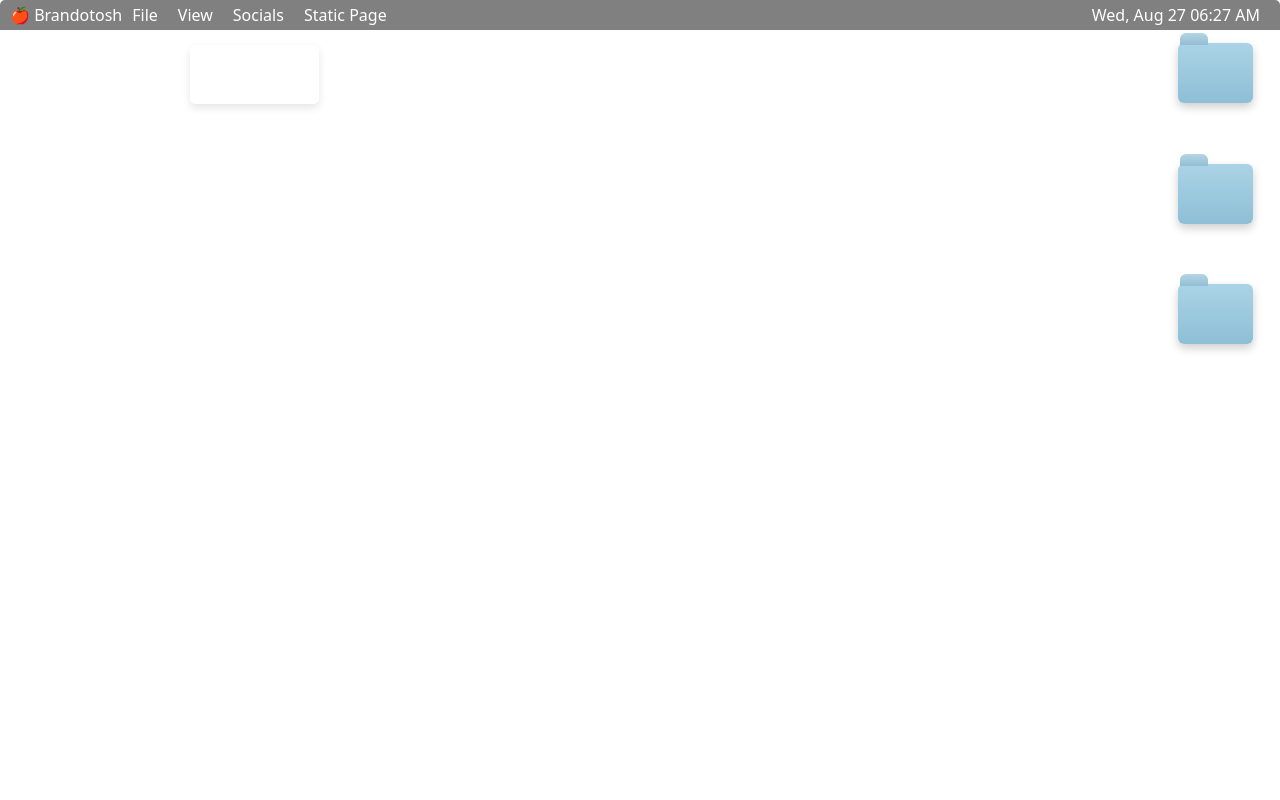
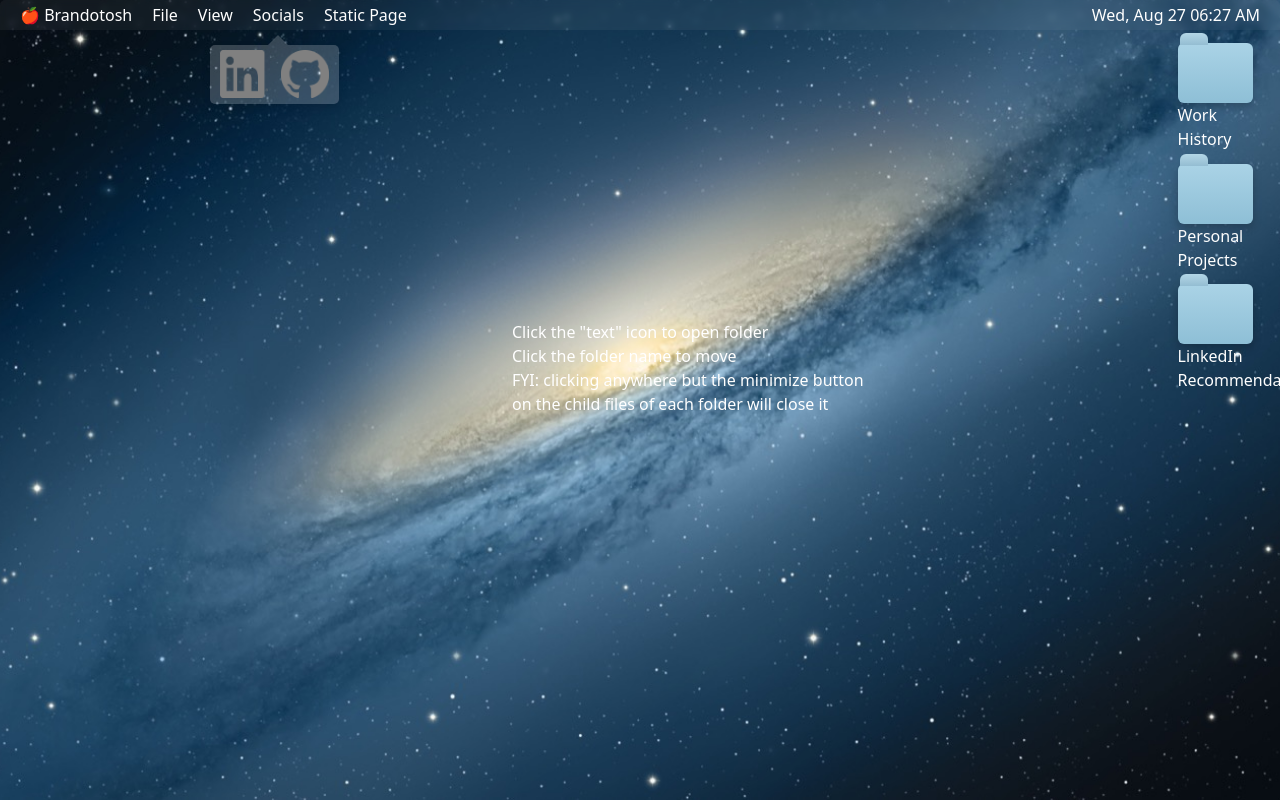
Before and after one commit to B-Rasmussen/portfolio, a React (Vite) app: page / in a window 1280 px wide. Both pictures are taken after a click on the element "Socials". Shown: the top 800 px of the page. Built offline with nearby package versions, Linux system fonts and the light colour scheme.

Commit message:
added stock mac image as background, added check to button component for is interactive page, changed styling for navbar, added styling for social icons

```diff
--- a/src/App.css
+++ b/src/App.css
@@ -1,6 +1,7 @@
 #root {
     width: 100%;
-    /* height: 100%; */
-    /* margin: 0 auto;
-    padding: 2rem; */
+    background-image: url("assets/mac-background.jpg");
+    background-size: cover;
+    background-position: center;
+    background-repeat: no-repeat;
 }
--- a/src/components/Button.tsx
+++ b/src/components/Button.tsx
@@ -5,6 +5,7 @@ type customButtonProps = {
     imageName?: string;
     onButtonPressed: any;
     isSocialMediaLink?: boolean;
+    isInteractiveNavBarButton?: boolean;
 };
 
 const Button = ({
@@ -12,10 +13,11 @@ const Button = ({
     imageName,
     onButtonPressed,
     isSocialMediaLink = false,
+    isInteractiveNavBarButton = false,
 }: customButtonProps) => {
     if (isSocialMediaLink) {
         return (
-            <div onClick={onButtonPressed} className="social-media-button">
+            <div onClick={onButtonPressed} className={isInteractiveNavBarButton ? "interactive-social-button" : "social-media-button"}>
                 <img src={imageName} alt={buttonName} className="social-logos" />
                 {buttonName ? <div>{buttonName}</div> : null}
             </div>
--- a/src/index.css
+++ b/src/index.css
@@ -38,7 +38,7 @@ body {
     display: flex;
     /* place-items: center; */
     min-width: 320px;
-    min-height: calc(100vh - 60px);
+    min-height: calc(100vh);
 }
 
 h1 {
--- a/src/style/interactiveNavBarStyle.css
+++ b/src/style/interactiveNavBarStyle.css
@@ -1,7 +1,8 @@
 .interactive-nav-bar {
     height: 30px;
     width: 100%;
-    background-color: grey;
+    background-color: rgba(255, 255, 255, 0.05);
+    backdrop-filter: blur(3px);
     border-top-left-radius: 5px;
     border-top-right-radius: 5px;
     display: flex;
@@ -18,8 +19,8 @@
 .dropdown-menu {
     position: absolute;
     top: 45px;
-    left: 190px;
-    background-color: rgba(256, 256, 256, 0.2);
+    left: 210px;
+    background-color: rgba(255, 255, 255, 0.2);
     /* border: 1px solid; */
     border-radius: 5px;
     box-shadow: 0 4px 8px rgba(0, 0, 0, 0.1);
@@ -36,7 +37,7 @@
     left: 45%;
     border-width: 0 10px 10px 10px;
     border-style: solid;
-    border-color: transparent transparent rgba(256, 256, 256, 0.2);
+    border-color: transparent transparent rgba(255, 255, 255, 0.2);
 }
 
 .left-side-item {
@@ -48,7 +49,8 @@
 }
 
 .left-side-item:hover {
-    background-color: darkgrey;
+    background-color: rgba(255, 255, 255, 0.05);
+    backdrop-filter: blur(3px);
     border-radius: 5px;
     gap: 15px;
     padding-left: 10px;
--- a/src/style/navBarStyle.css
+++ b/src/style/navBarStyle.css
@@ -34,3 +34,14 @@
     height: 48px;
     width: 48px;
 }
+
+.interactive-social-button:not(:hover) {
+    filter: brightness(0.5) grayscale(50%);
+    transition: filter 0.3s ease;
+}
+
+.interactive-social-button:hover {
+    filter: none;
+    transition: filter 0.3s ease;
+    cursor: pointer;
+}
--- a/src/windows_components/InteractiveNavBar.tsx
+++ b/src/windows_components/InteractiveNavBar.tsx
@@ -44,7 +44,7 @@ function InteractiveNavBar({ navigateTo }: NavBarProps) {
     return (
         <div className="interactive-nav-bar">
             <div className="left-side">
-                <div>🍎 Brandotosh</div>
+                <div className="left-side-item">🍎 Brandotosh</div>
                 <div className="left-side-item">File</div>
                 <div className="left-side-item">View</div>
                 <div
@@ -64,6 +64,7 @@ function InteractiveNavBar({ navigateTo }: NavBarProps) {
                                 );
                             }}
                             isSocialMediaLink={true}
+                            isInteractiveNavBarButton={true}
                         />
                         <Button
                             imageName={githubDarkMode}
@@ -74,6 +75,7 @@ function InteractiveNavBar({ navigateTo }: NavBarProps) {
                                 );
                             }}
                             isSocialMediaLink={true}
+                            isInteractiveNavBarButton={true}
                         />
                     </div>
                 )}
```
Also changed, not shown: src/assets/mac-background.jpg (added).
